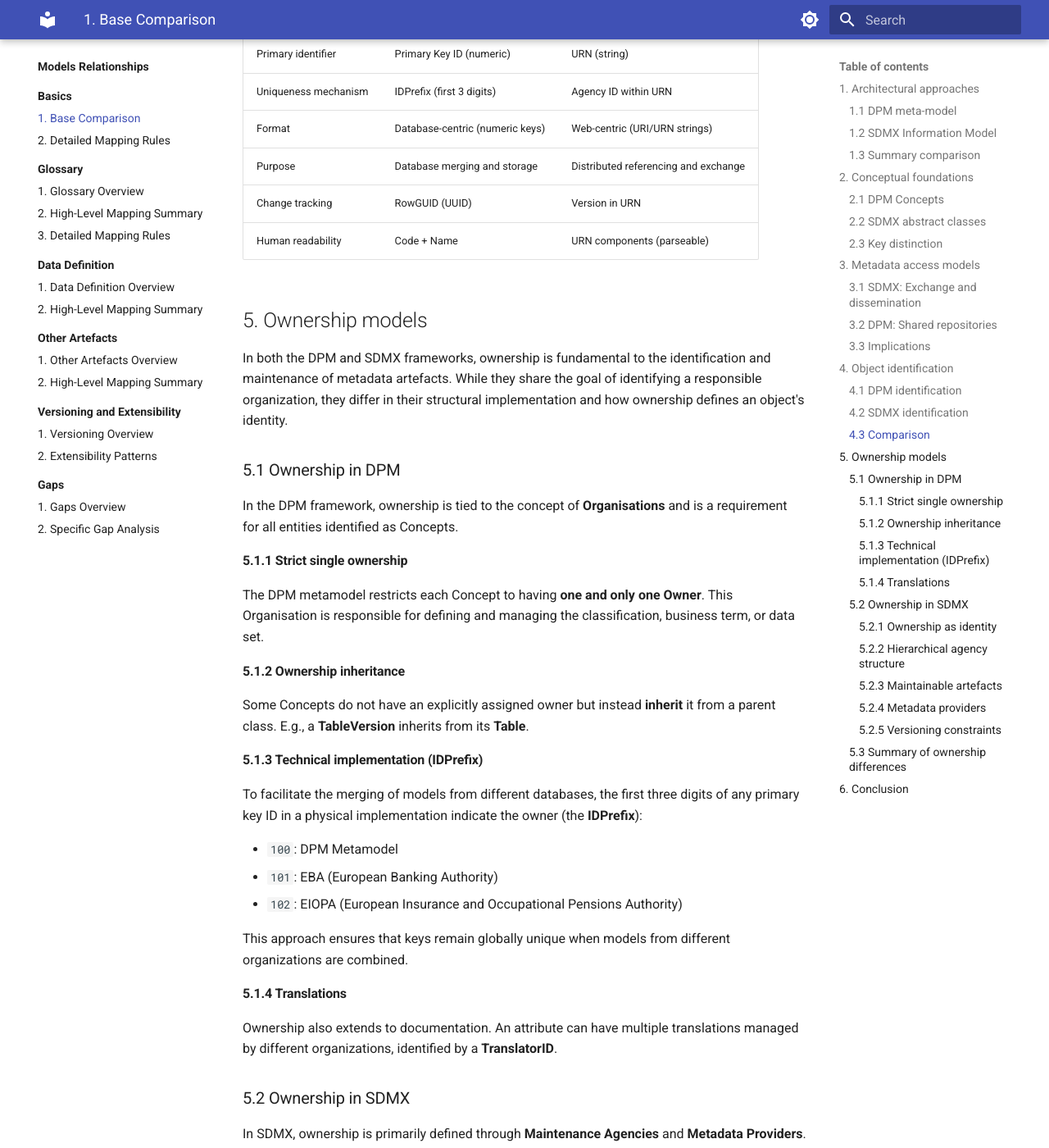
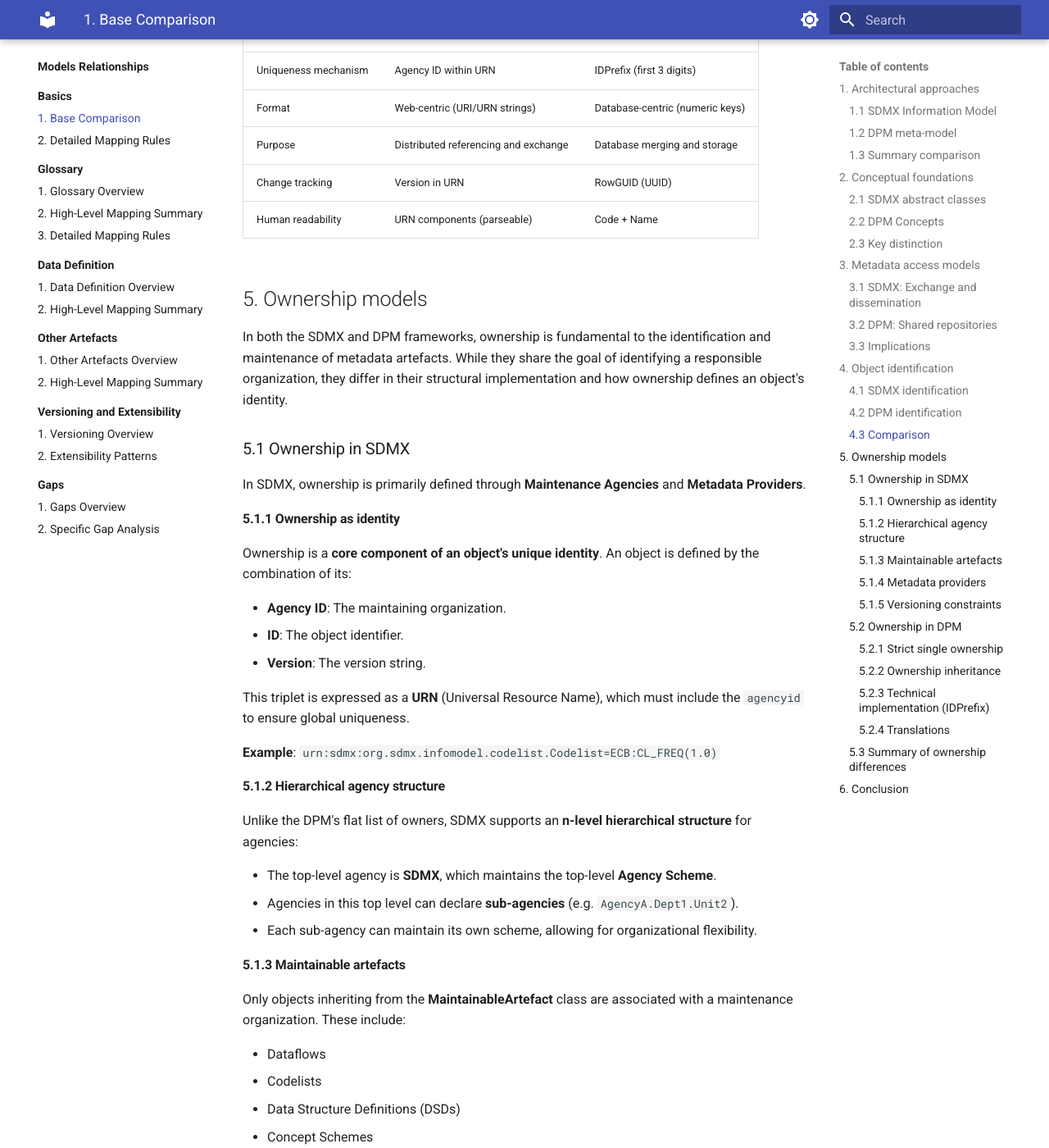
Before and after one commit to sdmx-twg/wp-sdmx-dpm, an MkDocs documentation site: the page built from docs/models-relationships/00_basics/01_base_comparison.md, in a window 1280 px wide and 1400 px high, scrolled down 7273 px. Shown: the whole window at 82% size. Built offline with MkDocs 1.6.1 and Material for MkDocs 9.7.7, drawn with Linux system fonts in a browser that asks for light colours; some of the changed text lies outside the part shown.

Commit message:
refactor: normalise SDMX/DPM presentation order (SDMX first)
Addresses #41 — reordered subsections, table columns, and prose
across base comparison and detailed mapping rules so that SDMX
consistently appears before DPM in all side-by-side contexts.

````diff
--- a/docs/models-relationships/00_basics/01_base_comparison.md
+++ b/docs/models-relationships/00_basics/01_base_comparison.md
@@ -4,7 +4,16 @@ This chapter provides a foundational comparison between SDMX (Statistical Data a
 
 ## 1. Architectural approaches
 
-### 1.1 DPM meta-model
+### 1.1 SDMX Information Model
+
+The SDMX Information Model is a **UML-based conceptual design** that remains syntax-neutral. Key characteristics:
+
+- **Conceptual abstraction**: Focuses on the logical structure of statistical data and metadata without prescribing implementation details.
+- **Syntax neutrality**: Can be serialized in multiple formats (SDMX-ML, SDMX-JSON, SDMX-CSV).
+- **Exchange-oriented**: Designed for the standardized exchange of data and metadata across distributed systems.
+- **Implementation-agnostic**: Does not mandate specific database structures or storage mechanisms.
+
+### 1.2 DPM meta-model
 
 The DPM meta-model is a **model of the model**, consisting of statements and structures that hold the definitions of information requirements. Key characteristics:
 
@@ -13,100 +22,23 @@ The DPM meta-model is a **model of the model**, consisting of statements and str
 - **Shared semantic content**: The database content is shared among regulators and reporting entities to ensure a common understanding.
 - **Implementation-focused**: Directly maps to database schemas, tables, and relationships.
 
-### 1.2 SDMX Information Model
-
-The SDMX Information Model is a **UML-based conceptual design** that remains syntax-neutral. Key characteristics:
-
-- **Conceptual abstraction**: Focuses on the logical structure of statistical data and metadata without prescribing implementation details.
-- **Syntax neutrality**: Can be serialized in multiple formats (SDMX-ML, SDMX-JSON, SDMX-CSV).
-- **Exchange-oriented**: Designed for the standardized exchange of data and metadata across distributed systems.
-- **Implementation-agnostic**: Does not mandate specific database structures or storage mechanisms.
-
 ### 1.3 Summary comparison
 
-| Aspect | DPM Meta-model | SDMX Information Model |
+| Aspect | SDMX Information Model | DPM Meta-model |
 | --- | --- | --- |
-| Primary purpose | Database implementation specification | Conceptual exchange framework |
-| Expression | Entity–relationship diagrams | UML class diagrams |
-| Implementation | Physical database schemas | Syntax-neutral serializations |
-| Focus | Shared repository structure | Distributed data exchange |
-| Abstraction level | Physical/logical | Conceptual |
+| Primary purpose | Conceptual exchange framework | Database implementation specification |
+| Expression | UML class diagrams | Entity–relationship diagrams |
+| Implementation | Syntax-neutral serializations | Physical database schemas |
+| Focus | Distributed data exchange | Shared repository structure |
+| Abstraction level | Conceptual | Physical/logical |
 
 It should be noted that SDMX provides specifica syntaxes (XML, JSON and, for data, CSV) that server as actual implementations of the conceptual model. But SDMX is agnostic regarding databases.
 
 ## 2. Conceptual foundations
 
-### 2.1 DPM Concepts
+### 2.1 SDMX abstract classes
 
-In the Data Point Model (DPM), **Concepts** are defined as identifiable objects within a model, such as a Category, Item, or Variable. These entities serve as the primary units of metadata and are characterized by:
-
-- **Concrete modelling units**: Each Concept represents a tangible element (e.g. a specific category, a business term, or a variable) that modellers work with directly.
-- **Ownership**: Concepts can be identified with an Owner (the maintaining organization).
-- **Documentation**: Concepts are linked to supportive documentation such as legal references.
-- **Translatable attributes**: Concepts contain attributes that can be translated into multiple languages, with translations tracked by organization.
-
-```mermaid
-classDiagram
-  class Concept {
-    +ConceptGUID
-  }
-
-  class Category {
-    <<Concept>>
-  }
-
-  class Item {
-    <<Concept>>
-  }
-
-  class classN {
-    <<Concept>>
-  }
-
-  Concept <|-- Category : is a
-  Concept <|-- Item : is a
-  Concept <|-- classN : is a
-
-```
-
-Concepts may be owned by an organisation (depending on the type of concept), and they may also have translations and/or legal references.
-
-
-```mermaid
-classDiagram
-  class Concept {
-    +ConceptGUID
-    +Code
-    +Name
-  }
-
-  class Organisation {
-    +OrganisationID
-    +Name
-  }
-
-  class Translation {
-    +TranslationID
-    +Language
-    +TranslatedText
-    +TranslatorID
-  }
-
-  class Reference {
-    +ReferenceID
-    +LegalReference
-    +Description
-  }
-
-  Concept "0..n" --> "0..1" Organisation : is owned by
-  Concept "1" --> "0..n" Translation : has translations
-  Concept "1" --> "0..n" Reference : has legal references
-```
-
-
-### 2.2 SDMX abstract classes
-
-Conversely, SDMX utilizes a hierarchy of abstract classes to serve as architectural archetypes. These base classes provide foundational building blocks that are inherited by concrete subclasses:
+SDMX utilizes a hierarchy of abstract classes to serve as architectural archetypes. These base classes provide foundational building blocks that are inherited by concrete subclasses:
 
 - **IdentifiableArtefact**: Provides basic identity through an ID.
 - **NameableArtefact**: Adds name and description capabilities (extends IdentifiableArtefact).
@@ -180,6 +112,73 @@ classDiagram
 
 Concrete structural artefacts such as Codelists or Data Structure Definitions (DSDs) inherit these properties through the class hierarchy. This approach separates architectural concerns (identity, maintenance, naming) from domain-specific semantics (statistical concepts, data structures).
 
+### 2.2 DPM Concepts
+
+In the Data Point Model (DPM), **Concepts** are defined as identifiable objects within a model, such as a Category, Item, or Variable. These entities serve as the primary units of metadata and are characterized by:
+
+- **Concrete modelling units**: Each Concept represents a tangible element (e.g. a specific category, a business term, or a variable) that modellers work with directly.
+- **Ownership**: Concepts can be identified with an Owner (the maintaining organization).
+- **Documentation**: Concepts are linked to supportive documentation such as legal references.
+- **Translatable attributes**: Concepts contain attributes that can be translated into multiple languages, with translations tracked by organization.
+
+```mermaid
+classDiagram
+  class Concept {
+    +ConceptGUID
+  }
+
+  class Category {
+    <<Concept>>
+  }
+
+  class Item {
+    <<Concept>>
+  }
+
+  class classN {
+    <<Concept>>
+  }
+
+  Concept <|-- Category : is a
+  Concept <|-- Item : is a
+  Concept <|-- classN : is a
+
+```
+
+Concepts may be owned by an organisation (depending on the type of concept), and they may also have translations and/or legal references.
+
+
+```mermaid
+classDiagram
+  class Concept {
+    +ConceptGUID
+    +Code
+    +Name
+  }
+
+  class Organisation {
+    +OrganisationID
+    +Name
+  }
+
+  class Translation {
+    +TranslationID
+    +Language
+    +TranslatedText
+    +TranslatorID
+  }
+
+  class Reference {
+    +ReferenceID
+    +LegalReference
+    +Description
+  }
+
+  Concept "0..n" --> "0..1" Organisation : is owned by
+  Concept "1" --> "0..n" Translation : has translations
+  Concept "1" --> "0..n" Reference : has legal references
+```
+
 ### 2.3 Key distinction
 
 Where DPM treats "Concept" as the primary building block that directly represents modelling entities, SDMX uses abstract base classes as templates from which concrete artefacts are derived. This reflects their different design origins: DPM as a database implementation model and SDMX as a conceptual exchange framework.
@@ -218,7 +217,19 @@ The DPM provides the **structural definition for an actual database** where data
 
 Object identification strategies reflect the implementation goals and technical contexts of each standard.
 
-### 4.1 DPM identification
+### 4.1 SDMX identification
+
+SDMX uses a **Universal Resource Name (URN)**, which is a globally unique identifier string composed of an object's identification components:
+
+- **URN structure**: `urn:sdmx:org.sdmx.infomodel.{package}.{class}={agencyID}:{resourceID}({version})`
+- **Components**:
+  - **Agency ID**: The organization maintaining the artefact.
+  - **Resource ID**: The identifier for the specific artefact.
+  - **Version**: The version string (e.g. `1.0`, `2.1.0`).
+- **Interoperability**: URNs provide interoperability in a distributed network, ensuring that any identifiable artefact can be referenced and accessed as a single string regardless of its location.
+- **Example**: `urn:sdmx:org.sdmx.infomodel.codelist.Codelist=ECB:CL_FREQ(1.0)`
+
+### 4.2 DPM identification
 
 Modellers identify concepts using **Codes** and **Names**. In physical database implementations, object identity is managed through:
 
@@ -232,64 +243,26 @@ Modellers identify concepts using **Codes** and **Names**. In physical database
 
 **Example**: An EBA-owned Concept might have a primary key ID `101000042`, where `101` indicates EBA ownership.
 
-### 4.2 SDMX identification
-
-SDMX uses a **Universal Resource Name (URN)**, which is a globally unique identifier string composed of an object's identification components:
-
-- **URN structure**: `urn:sdmx:org.sdmx.infomodel.{package}.{class}={agencyID}:{resourceID}({version})`
-- **Components**:
-  - **Agency ID**: The organization maintaining the artefact.
-  - **Resource ID**: The identifier for the specific artefact.
-  - **Version**: The version string (e.g. `1.0`, `2.1.0`).
-- **Interoperability**: URNs provide interoperability in a distributed network, ensuring that any identifiable artefact can be referenced and accessed as a single string regardless of its location.
-- **Example**: `urn:sdmx:org.sdmx.infomodel.codelist.Codelist=ECB:CL_FREQ(1.0)`
-
 ### 4.3 Comparison
 
-| Feature | DPM Identification | SDMX Identification |
+| Feature | SDMX Identification | DPM Identification |
 | --- | --- | --- |
-| Primary identifier | Primary Key ID (numeric) | URN (string) |
-| Uniqueness mechanism | IDPrefix (first 3 digits) | Agency ID within URN |
-| Format | Database-centric (numeric keys) | Web-centric (URI/URN strings) |
-| Purpose | Database merging and storage | Distributed referencing and exchange |
-| Change tracking | RowGUID (UUID) | Version in URN |
-| Human readability | Code + Name | URN components (parseable) |
+| Primary identifier | URN (string) | Primary Key ID (numeric) |
+| Uniqueness mechanism | Agency ID within URN | IDPrefix (first 3 digits) |
+| Format | Web-centric (URI/URN strings) | Database-centric (numeric keys) |
+| Purpose | Distributed referencing and exchange | Database merging and storage |
+| Change tracking | Version in URN | RowGUID (UUID) |
+| Human readability | URN components (parseable) | Code + Name |
 
 ## 5. Ownership models
 
-In both the DPM and SDMX frameworks, ownership is fundamental to the identification and maintenance of metadata artefacts. While they share the goal of identifying a responsible organization, they differ in their structural implementation and how ownership defines an object's identity.
+In both the SDMX and DPM frameworks, ownership is fundamental to the identification and maintenance of metadata artefacts. While they share the goal of identifying a responsible organization, they differ in their structural implementation and how ownership defines an object's identity.
 
-### 5.1 Ownership in DPM
-
-In the DPM framework, ownership is tied to the concept of **Organisations** and is a requirement for all entities identified as Concepts.
-
-#### 5.1.1 Strict single ownership
-
-The DPM metamodel restricts each Concept to having **one and only one Owner**. This Organisation is responsible for defining and managing the classification, business term, or data set.
-
-#### 5.1.2 Ownership inheritance
-
-Some Concepts do not have an explicitly assigned owner but instead **inherit** it from a parent class. E.g., a **TableVersion** inherits from its **Table**.
-
-#### 5.1.3 Technical implementation (IDPrefix)
-
-To facilitate the merging of models from different databases, the first three digits of any primary key ID in a physical implementation indicate the owner (the **IDPrefix**):
-
-- `100`: DPM Metamodel
-- `101`: EBA (European Banking Authority)
-- `102`: EIOPA (European Insurance and Occupational Pensions Authority)
-
-This approach ensures that keys remain globally unique when models from different organizations are combined.
-
-#### 5.1.4 Translations
-
-Ownership also extends to documentation. An attribute can have multiple translations managed by different organizations, identified by a **TranslatorID**.
-
-### 5.2 Ownership in SDMX
+### 5.1 Ownership in SDMX
 
 In SDMX, ownership is primarily defined through **Maintenance Agencies** and **Metadata Providers**.
 
-#### 5.2.1 Ownership as identity
+#### 5.1.1 Ownership as identity
 
 Ownership is a **core component of an object's unique identity**. An object is defined by the combination of its:
 
@@ -301,7 +274,7 @@ This triplet is expressed as a **URN** (Universal Resource Name), which must inc
 
 **Example**: `urn:sdmx:org.sdmx.infomodel.codelist.Codelist=ECB:CL_FREQ(1.0)`
 
-#### 5.2.2 Hierarchical agency structure
+#### 5.1.2 Hierarchical agency structure
 
 Unlike the DPM's flat list of owners, SDMX supports an **n-level hierarchical structure** for agencies:
 
@@ -309,7 +282,7 @@ Unlike the DPM's flat list of owners, SDMX supports an **n-level hierarchical st
 - Agencies in this top level can declare **sub-agencies** (e.g. `AgencyA.Dept1.Unit2`).
 - Each sub-agency can maintain its own scheme, allowing for organizational flexibility.
 
-#### 5.2.3 Maintainable artefacts
+#### 5.1.3 Maintainable artefacts
 
 Only objects inheriting from the **MaintainableArtefact** class are associated with a maintenance organization. These include:
 
````
Also changed, not shown: other parts of docs/models-relationships/00_basics/01_base_comparison.md (+34 -8 lines), docs/models-relationships/00_basics/02_detailed_mapping_rules.md (+4 -4 lines).
